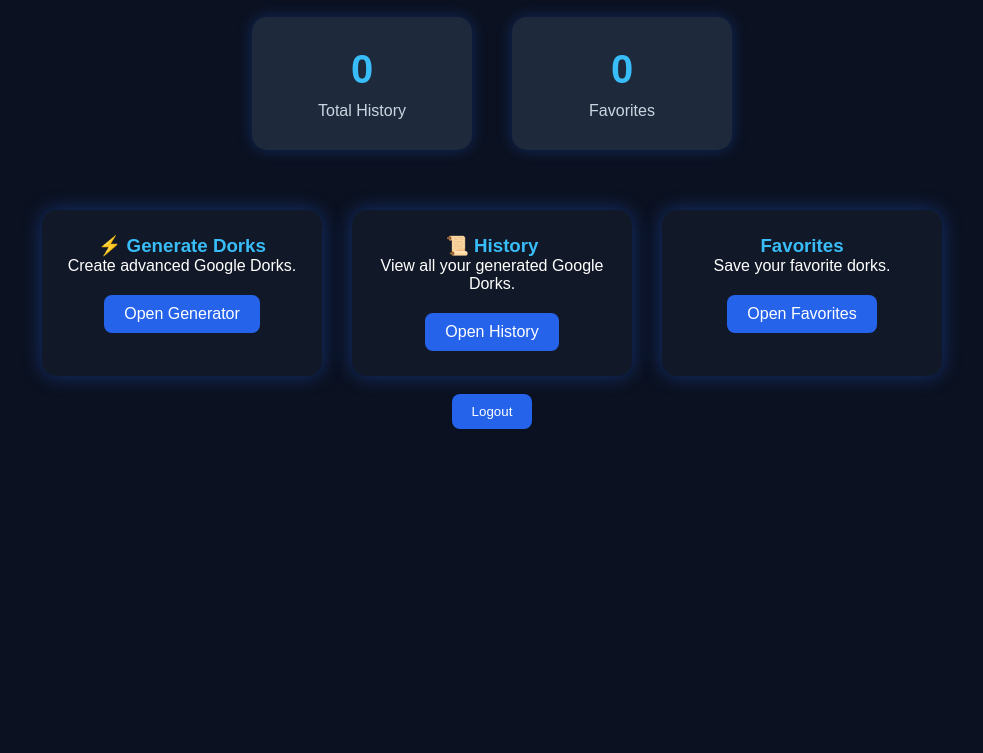
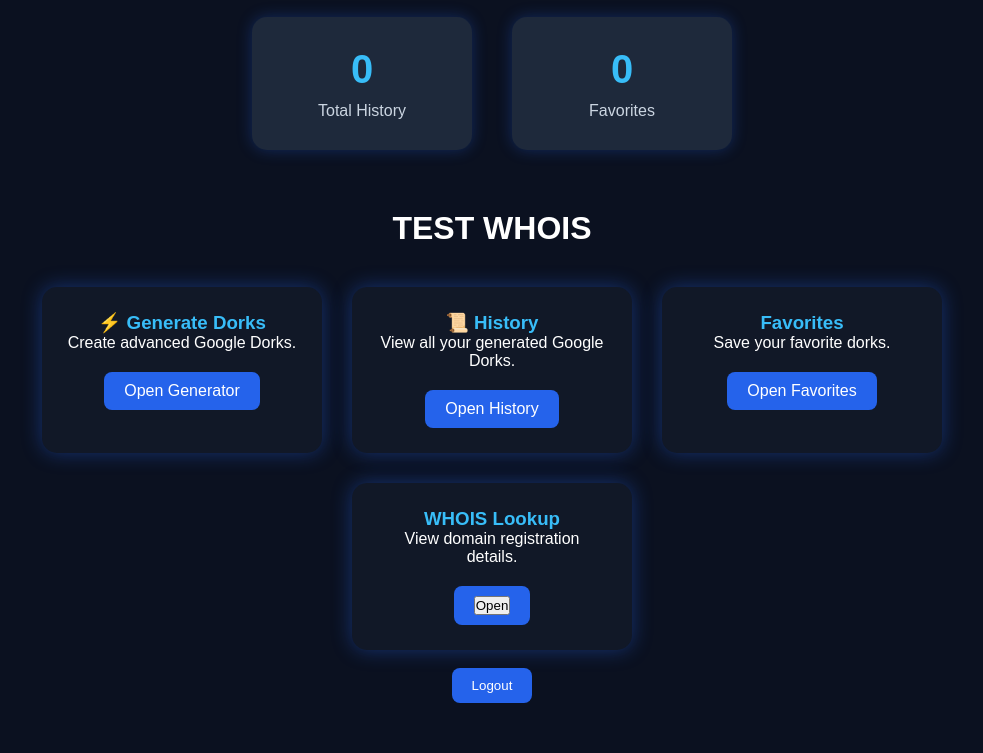
Before and after one commit to gaganrana20k-jpg/AI-DORK-BUILER, a Flask app: page /dashboard in a window 1280 px wide. Shown: the part 175-928 px from the top of the page, without its empty margins (148-1131 px from the left). Before the commit the page ends 604 px from the top, so only its background shows below. Run offline with Flask 3, Linux system fonts and the light colour scheme; the visitor is signed in with stand-in values (Sample User, id 1); data that the repository does not hold is empty.

Commit message:
Add WHOIS card

```diff
--- a/app.py
+++ b/app.py
@@ -1,6 +1,7 @@
 from reportlab.pdfgen import canvas
 from flask import Flask, render_template, request, redirect, session, jsonify, send_file
 import sqlite3
+import whois
 from werkzeug.security import generate_password_hash, check_password_hash
 app = Flask(__name__)
 
@@ -288,5 +289,39 @@
 
     return send_file(filename, as_attachment=True)
 
+@app.route("/whois", methods=["GET", "POST"])
+def whois_lookup():
+
+    if "user" not in session:
+        return redirect("/login")
+
+    result = None
+
+    if request.method == "POST":
+
+        domain = request.form["domain"]
+
+        try:
+            data = whois.whois(domain)
+
+            result = f"""
+Domain Name: {data.domain_name}
+
+Registrar: {data.registrar}
+
+Creation Date: {data.creation_date}
+
+Expiration Date: {data.expiration_date}
+
+Name Servers: {data.name_servers}
+
+Status: {data.status}
+"""
+
+        except Exception as e:
+            result = f"Error: {e}"
+
+    return render_template("whois.html", result=result)
+
 if __name__ == "__main__":
     app.run(debug=True)
--- a/requirements.txt
+++ b/requirements.txt
@@ -2,3 +2,4 @@
 Werkzeug
 gunicorn
 reportlab
+python-whois
--- a/templates/dashboard.html
+++ b/templates/dashboard.html
@@ -31,6 +31,8 @@
 
 </div>
 
+<h1>TEST WHOIS</h1>
+
     <div class="dashboard-cards">
 
         <div class="card">
@@ -50,6 +52,14 @@
             <a href="/favorites">Open Favorites</a>
         </div>
 
+        <div class="card">
+            <h3> WHOIS Lookup</h3>
+            <p>View domain registration details.</p>
+            <a href="/whois">
+                <button>Open</button>
+            </a>
+        </div>
+
     </div>
 
     <br>
```
Also changed, not shown: templates/whois.html (added, +42 -0 lines).
